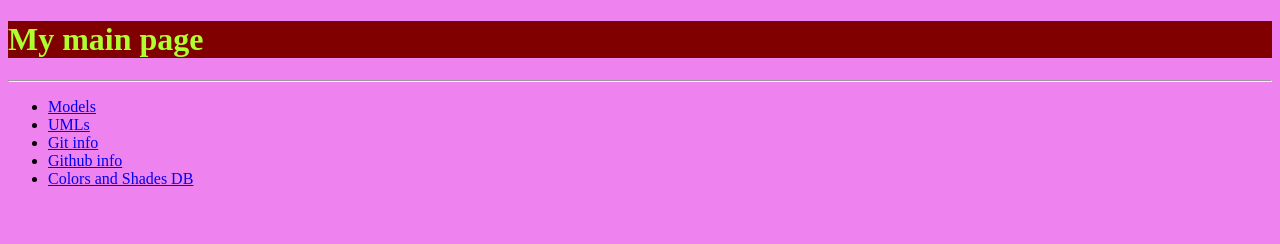
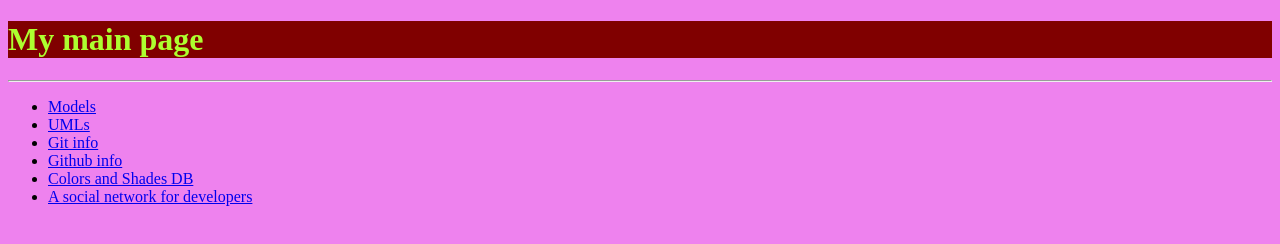
Before and after one commit to T6nuk/TARge20Projektid, a plain HTML site: page index.html in a window 1280 px wide. Drawn offline with Linux system fonts and the light colour scheme.

Commit message:
Added my soon to come developer page

```diff
--- a/index.html
+++ b/index.html
@@ -27,6 +27,9 @@
         <li>
             <a href="ERD/erd.html">Colors and Shades DB</a>
         </li>
+        <li>
+            <a href="../ComingSoon/index.html">A social network for developers</a>
+        </li>
     </ul>
 
 </body>
```
